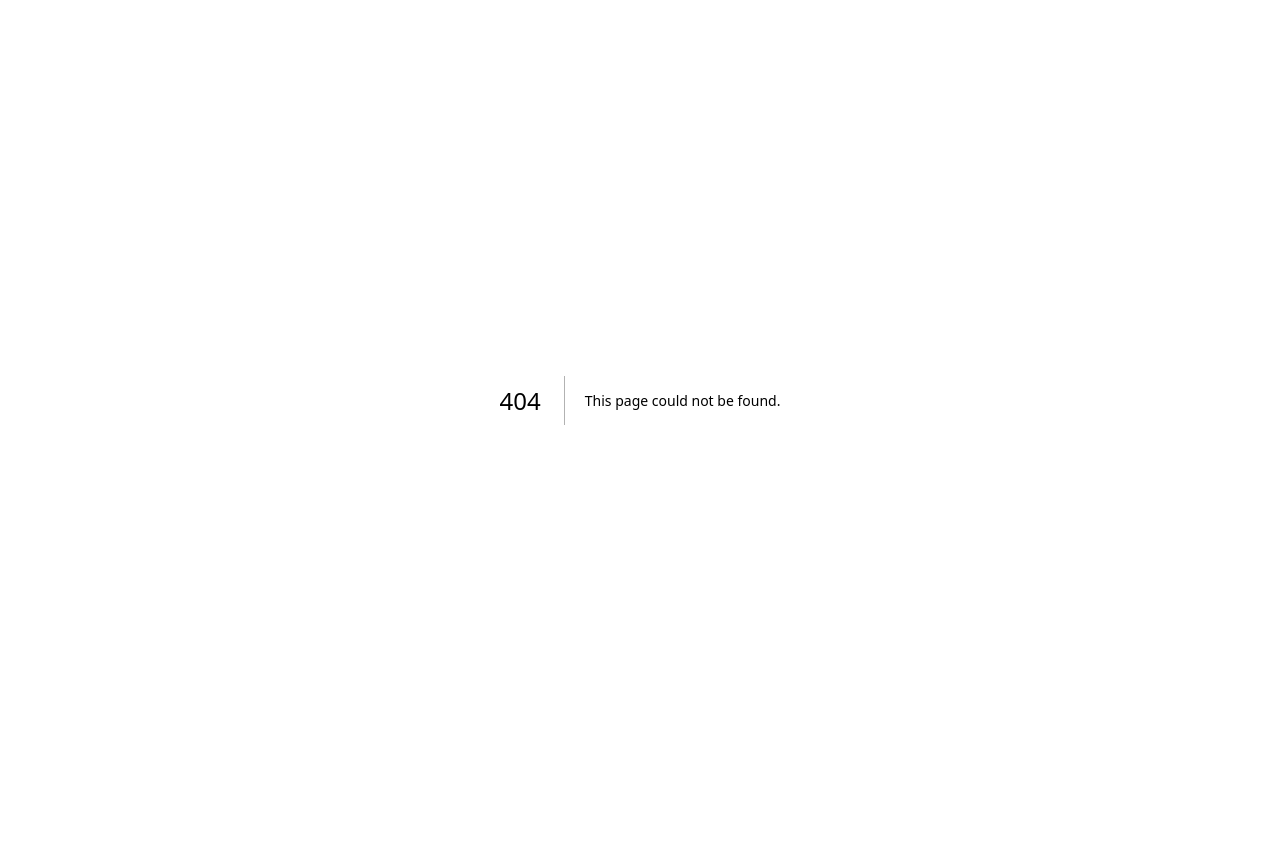
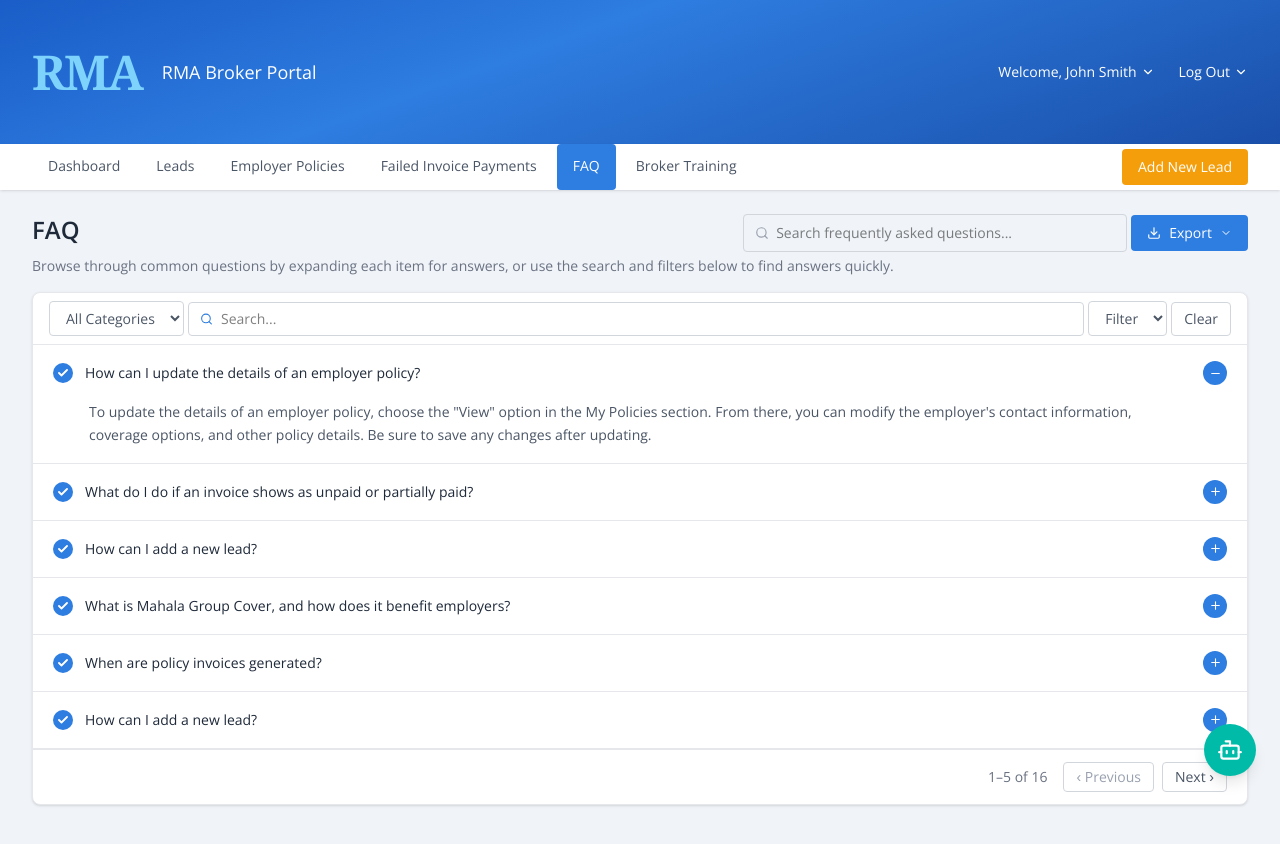
Before and after one commit to tanishlfi/Broker-Portal---Demo, a Next.js app in the folder Broker-Portal-Frontend/frontend/: page /faq in a window 1280 px wide. Before the commit this address had no page. Shown: the top 844 px of the page. Before the commit the page ends 800 px from the top, so only its background shows below. Built offline with nearby package versions, Linux system fonts and the light colour scheme.

Commit message:
added faq page

```diff
--- a/Broker-Portal-Frontend/frontend/app/_pages/dashboard.tsx
+++ b/Broker-Portal-Frontend/frontend/app/_pages/dashboard.tsx
@@ -50,6 +50,8 @@ export default function Dashboard() {
               onClick={() => {
                 if (item === "Leads") {
                   router.push("/quote");
+                } else if (item === "FAQ") {
+                  router.push("/faq");
                 } else {
                   setActiveNav(item);
                 }
--- /dev/null
+++ b/Broker-Portal-Frontend/frontend/app/_pages/faq.tsx
@@ -0,0 +1,209 @@
+"use client";
+
+import "../globals.css";
+import { useState } from "react";
+import { useRouter } from "next/navigation";
+import { ChevronDown, Plus, Minus, Search, Bot, Download } from "lucide-react";
+
+const navItems = ["Dashboard", "Leads", "Employer Policies", "Failed Invoice Payments", "FAQ", "Broker Training"];
+
+const faqData = [
+  {
+    question: "How can I update the details of an employer policy?",
+    answer:
+      'To update the details of an employer policy, choose the "View" option in the My Policies section. From there, you can modify the employer\'s contact information, coverage options, and other policy details. Be sure to save any changes after updating.',
+  },
+  {
+    question: "What do I do if an invoice shows as unpaid or partially paid?",
+    answer:
+      "If an invoice shows as unpaid or partially paid, navigate to the Failed Invoice Payments section to review the details. You can retry the payment or contact support for assistance.",
+  },
+  {
+    question: "How can I add a new lead?",
+    answer:
+      'To add a new lead, click the "Add New Lead" button in the top right corner of the dashboard or navigate to the Leads section and use the add option.',
+  },
+  {
+    question: "What is Mahala Group Cover, and how does it benefit employers?",
+    answer:
+      "Mahala Group Cover is a complimentary group benefit offering that provides basic cover to employees at no cost to the employer. It helps attract and retain talent while providing essential protection.",
+  },
+  {
+    question: "When are policy invoices generated?",
+    answer:
+      "Invoices are generated at the beginning of each billing cycle.",
+  },
+  {
+    question: "How can I add a new lead?",
+    answer:
+      'To add a new lead, click the "Add New Lead" button in the top right corner of the dashboard or navigate to the Leads section and use the add option.',
+  },
+];
+
+export default function FAQ() {
+  const router = useRouter();
+  const [activeNav, setActiveNav] = useState("FAQ");
+  const [openIndex, setOpenIndex] = useState<number | null>(0);
+  const [search, setSearch] = useState("");
+
+  const filtered = faqData.filter((f) =>
+    f.question.toLowerCase().includes(search.toLowerCase())
+  );
+
+  return (
+    <div className="min-h-screen bg-[#f0f4f8]">
+
+      {/* HEADER */}
+      <div
+        className="text-white px-8 py-12 flex justify-between items-center"
+        style={{ background: "linear-gradient(160deg, #1a5dc8 0%, #2e7de0 40%, #1a4faa 100%)" }}
+      >
+        <div className="flex items-center gap-3">
+          <span className="font-extrabold text-5xl leading-none" style={{ color: "#7dd3fc", fontFamily: "Georgia, serif", letterSpacing: "-2px" }}>
+            RMA
+          </span>
+          <span className="text-white text-lg font-normal ml-2">RMA Broker Portal</span>
+        </div>
+        <div className="flex items-center gap-6 text-sm font-light">
+          <button className="flex items-center gap-1 hover:underline cursor-pointer">
+            Welcome, John Smith <ChevronDown size={14} />
+          </button>
+          <button onClick={() => router.push("/")} className="flex items-center gap-1 hover:underline cursor-pointer">
+            Log Out <ChevronDown size={14} />
+          </button>
+        </div>
+      </div>
+
+      {/* NAV */}
+      <div className="bg-white shadow-sm px-8">
+        <div className="flex items-center gap-1">
+          {navItems.map((item) => (
+            <button
+              key={item}
+              onClick={() => {
+                if (item === "Dashboard") router.push("/dashboard");
+                else if (item === "Leads") router.push("/quote");
+                else setActiveNav(item);
+              }}
+              className={`px-4 py-3 text-sm font-medium transition-colors border-b-2 whitespace-nowrap cursor-pointer ${
+                activeNav === item
+                  ? "text-white bg-[#2e7de0] border-[#2e7de0] rounded-sm"
+                  : "text-gray-600 border-transparent hover:text-[#2e7de0]"
+              }`}
+            >
+              {item}
+            </button>
+          ))}
+          <div className="ml-auto">
+            <button className="px-4 py-2 bg-[#f59e0b] text-white text-sm font-medium rounded hover:bg-[#d97706] transition-colors cursor-pointer whitespace-nowrap">
+              Add New Lead
+            </button>
+          </div>
+        </div>
+      </div>
+
+      {/* CONTENT */}
+      <div className="px-8 py-6 pb-24">
+
+        {/* Title + search + export */}
+        <div className="flex items-start justify-between mb-1">
+          <h2 className="text-2xl font-semibold text-gray-800">FAQ</h2>
+          <div className="flex items-center gap-1">
+            <div className="relative">
+              <Search size={14} className="absolute left-3 top-1/2 -translate-y-1/2 text-gray-400" />
+              <input
+                type="text"
+                placeholder="Search frequently asked questions..."
+                value={search}
+                onChange={(e) => setSearch(e.target.value)}
+                className="pl-8 pr-4 py-2 border border-gray-300 rounded text-sm w-96 focus:outline-none focus:ring-1 focus:ring-[#2e7de0]"
+              />
+            </div>
+            <button className="flex items-center gap-2 px-4 py-2 bg-[#2e7de0] text-white text-sm rounded hover:bg-[#1a5dc8] transition-colors cursor-pointer">
+              <Download size={14} /> Export <ChevronDown size={12} />
+            </button>
+          </div>
+        </div>
+
+        <p className="text-gray-500 text-sm mb-4">
+          Browse through common questions by expanding each item for answers, or use the search and filters below to find answers quickly.
+        </p>
+
+        {/* BOX */}
+        <div className="bg-white rounded-lg border border-gray-200 shadow-sm overflow-hidden">
+
+          {/* Filter row */}
+          <div className="flex items-center gap-1 px-4 py-2 border-b border-gray-200">
+            <select className="border border-gray-300 rounded px-3 py-1.5 text-sm text-gray-600 focus:outline-none">
+              <option>All Categories</option>
+            </select>
+            <div className="relative flex-1">
+              <Search size={13} className="absolute left-3 top-1/2 -translate-y-1/2 text-[#2e7de0]" />
+              <input
+                type="text"
+                placeholder="Search..."
+                value={search}
+                onChange={(e) => setSearch(e.target.value)}
+                className="pl-8 pr-4 py-1.5 border border-gray-300 rounded text-sm w-full focus:outline-none focus:ring-1 focus:ring-[#2e7de0]"
+              />
+            </div>
+            <select className="border border-gray-300 rounded px-3 py-1.5 text-sm text-gray-600 focus:outline-none cursor-pointer">
+              <option>Filter</option>
+            </select>
+            <button
+              onClick={() => setSearch("")}
+              className="px-3 py-1.5 border border-gray-300 rounded text-sm text-gray-600 hover:bg-gray-50 cursor-pointer"
+            >
+              Clear
+            </button>
+          </div>
+
+          {/* Accordion */}
+          {filtered.map((faq, i) => {
+            const isOpen = openIndex === i;
+            return (
+              <div key={i} className="border-b border-gray-200 last:border-b-0">
+                <button
+                  onClick={() => setOpenIndex(isOpen ? null : i)}
+                  className="w-full flex items-center justify-between px-5 py-4 text-left cursor-pointer hover:bg-gray-50 transition-colors"
+                >
+                  <div className="flex items-center gap-3">
+                    <span className="w-5 h-5 rounded-full bg-[#2e7de0] flex items-center justify-center flex-shrink-0">
+                      <svg width="10" height="8" viewBox="0 0 10 8" fill="none"><path d="M1 4L3.5 6.5L9 1" stroke="white" strokeWidth="1.8" strokeLinecap="round" strokeLinejoin="round"/></svg>
+                    </span>
+                    <span className="text-sm font-medium text-gray-800">{faq.question}</span>
+                  </div>
+                  <span className="w-6 h-6 rounded-full bg-[#2e7de0] flex items-center justify-center flex-shrink-0 ml-4">
+                    {isOpen ? <Minus size={13} className="text-white" /> : <Plus size={13} className="text-white" />}
+                  </span>
+                </button>
+                {isOpen && (
+                  <div className="px-14 pb-4 text-sm text-gray-600 leading-relaxed">
+                    {faq.answer}
+                  </div>
+                )}
+              </div>
+            );
+          })}
+
+          {/* Pagination — static UI */}
+          <div className="flex items-center justify-end gap-2 px-5 py-3 border-t border-gray-200">
+            <span className="text-sm text-gray-500 mr-2">1–5 of 16</span>
+            <button className="px-3 py-1 border border-gray-300 rounded text-sm text-gray-400 cursor-default">‹ Previous</button>
+            <button className="px-3 py-1 border border-gray-300 rounded text-sm text-gray-600 hover:bg-gray-50 cursor-pointer">Next ›</button>
+          </div>
+
+        </div>
+      </div>
+
+      {/* CHATBOT FAB */}
+      <button
+        className="fixed bottom-6 right-6 w-13 h-13 rounded-full bg-teal-500 text-white flex items-center justify-center shadow-lg hover:bg-teal-600 transition-colors p-3 cursor-pointer"
+        aria-label="Open chat"
+      >
+        <Bot size={26} />
+      </button>
+
+    </div>
+  );
+}
--- /dev/null
+++ b/Broker-Portal-Frontend/frontend/app/faq/page.tsx
@@ -0,0 +1,5 @@
+import FAQ from "../_pages/faq";
+
+export default function FAQPage() {
+  return <FAQ />;
+}
```
